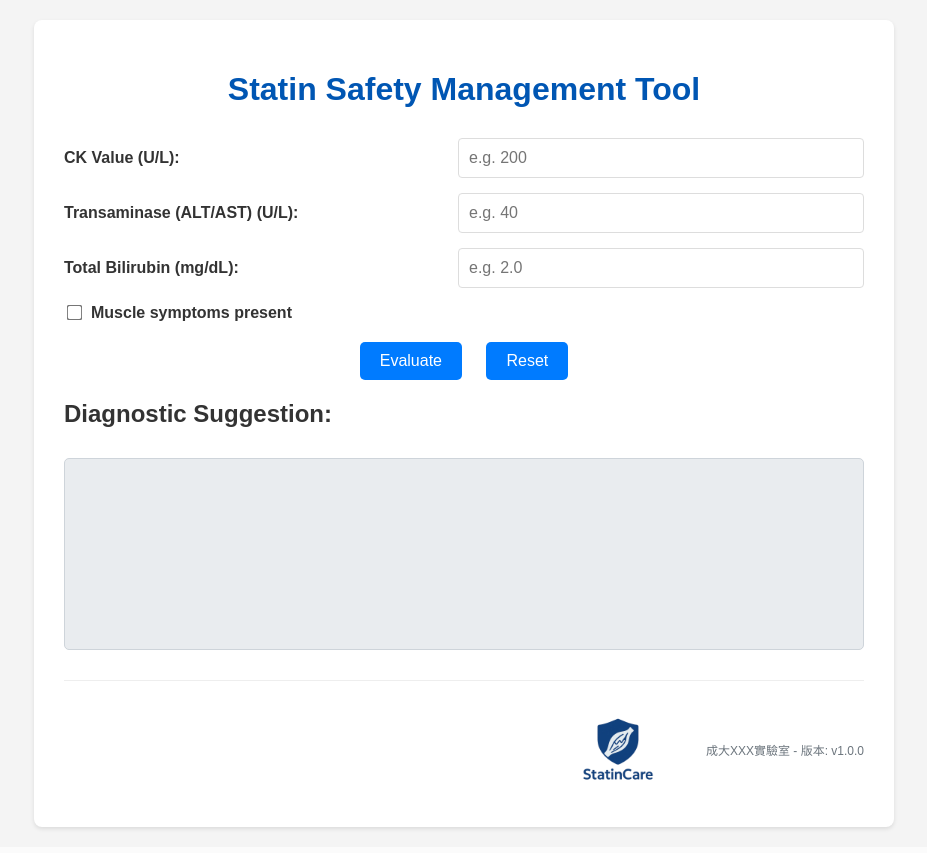
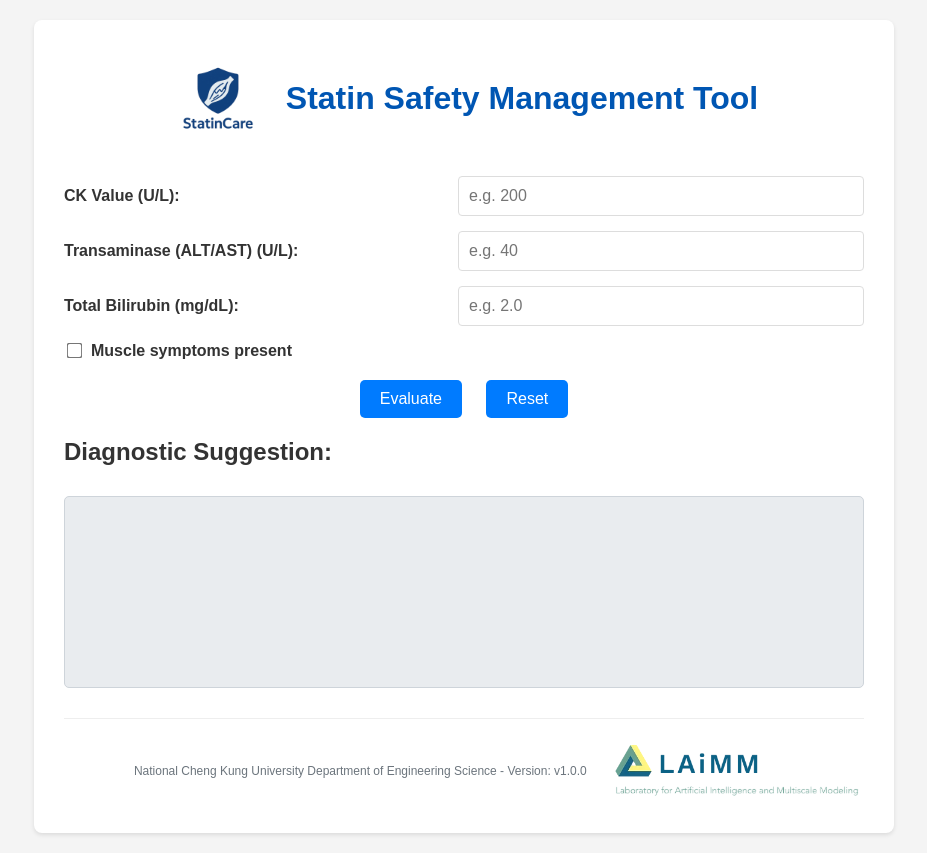
Before and after one commit to routerhan/statin, a Flask app: page / in a window 1280 px wide. Shown: the whole page, without its empty margins (176-1103 px from the left). Before the commit the page ends 831 px from the top, so only its background shows below. Run offline with Flask 3, Linux system fonts and the light colour scheme.

Commit message:
chore: Update logo and icon in index file
Signed-off-by: Ching Han Chen <ching.chen@ibm.com>

```diff
--- a/app.py
+++ b/app.py
@@ -6,7 +6,7 @@ app = Flask(__name__)
 
 # Define app constants for easy updates
 APP_VERSION = "v1.0.0"
-COPYRIGHT_HOLDER = "成大XXX實驗室"
+COPYRIGHT_HOLDER = "National Cheng Kung University Department of Engineering Science"
 
 @app.route('/')
 def index():
@@ -22,12 +22,12 @@ def evaluate():
     try:
         data = request.get_json()
         if not data:
-            return jsonify({'success': False, 'error': "未提供輸入資料。"}), 400
+            return jsonify({'success': False, 'error': "No input data."}), 400
 
         # 檢查是否缺少必要的欄位
         required_keys = ['ck_value', 'transaminase', 'bilirubin', 'muscle_symptoms']
         if not all(key in data and data[key] is not None for key in required_keys):
-            return jsonify({'success': False, 'error': "缺少必要的輸入欄位。"}), 400
+            return jsonify({'success': False, 'error': "Missing required fields。"}), 400
 
         # 驗證並轉換數值
         ck_value = float(data['ck_value'])
@@ -37,16 +37,16 @@ def evaluate():
 
         # 檢查數值是否為負數
         if ck_value < 0 or transaminase < 0 or bilirubin < 0:
-            return jsonify({'success': False, 'error': "臨床數值不可為負數。"}), 400
+            return jsonify({'success': False, 'error': "Value cannot be negative。"}), 400
 
         recommendation = get_statin_recommendation(ck_value, transaminase, bilirubin, muscle_symptoms)
 
         return jsonify({'success': True, 'recommendation': recommendation})
     except (ValueError, TypeError):
-        return jsonify({'success': False, 'error': "輸入無效，請確保所有值均為數字。"}), 400
+        return jsonify({'success': False, 'error': "Input invalid format."}), 400
     except Exception as e:
         app.logger.error(f"An unexpected error occurred: {e}")
-        return jsonify({'success': False, 'error': "發生未預期的伺服器錯誤。"}), 500
+        return jsonify({'success': False, 'error': "An unexpected error occurred."}), 500
 
 if __name__ == '__main__':
     # For development, run with debug=True.
--- a/templates/index.html
+++ b/templates/index.html
@@ -19,10 +19,21 @@
             border-radius: 8px;
             box-shadow: 0 2px 4px rgba(0, 0, 0, 0.1);
         }
+        .header {
+            display: flex;
+            align-items: center;
+            justify-content: center;
+            margin-bottom: 30px;
+        }
+        .header-icon {
+            height: 96px;
+            width: auto;
+            margin-right: 20px;
+        }
         h1 {
             color: #0056b3;
-            text-align: center;
-            margin-bottom: 30px;
+            /* text-align and margin-bottom are now handled by .header */
+            margin: 0;
         }
         .form-group {
             margin-bottom: 15px;
@@ -97,15 +108,18 @@
             color: #6c757d;
         }
         .footer-logo {
-            height: 96px;
+            height: 64px; /* Adjusted for the new logo */
             width: auto;
-            margin-right: 40px;
+            margin-left: 20px; /* Space between text and logo */
         }
     </style>
 </head>
 <body>
     <div class="container">
-        <h1>Statin Safety Management Tool</h1>
+        <div class="header">
+            <img src="{{ url_for('static', filename='icon.png') }}" alt="Logo" class="header-icon">
+            <h1>Statin Safety Management Tool</h1>
+        </div>
 
         <div class="form-group">
             <label for="ck_value">CK Value (U/L):</label>
@@ -140,8 +154,8 @@
         </div>
 
         <div class="footer">
-            <img src="{{ url_for('static', filename='icon.png') }}" alt="Logo" class="footer-logo">
-            <span>{{ copyright }} - 版本: {{ version }}</span>
+            <span>{{ copyright }} - Version: {{ version }}</span>
+            <img src="{{ url_for('static', filename='LAiMM.png') }}" alt="LAiMM Logo" class="footer-logo">
         </div>
     </div>
 
```
Also changed, not shown: 1 other file.
